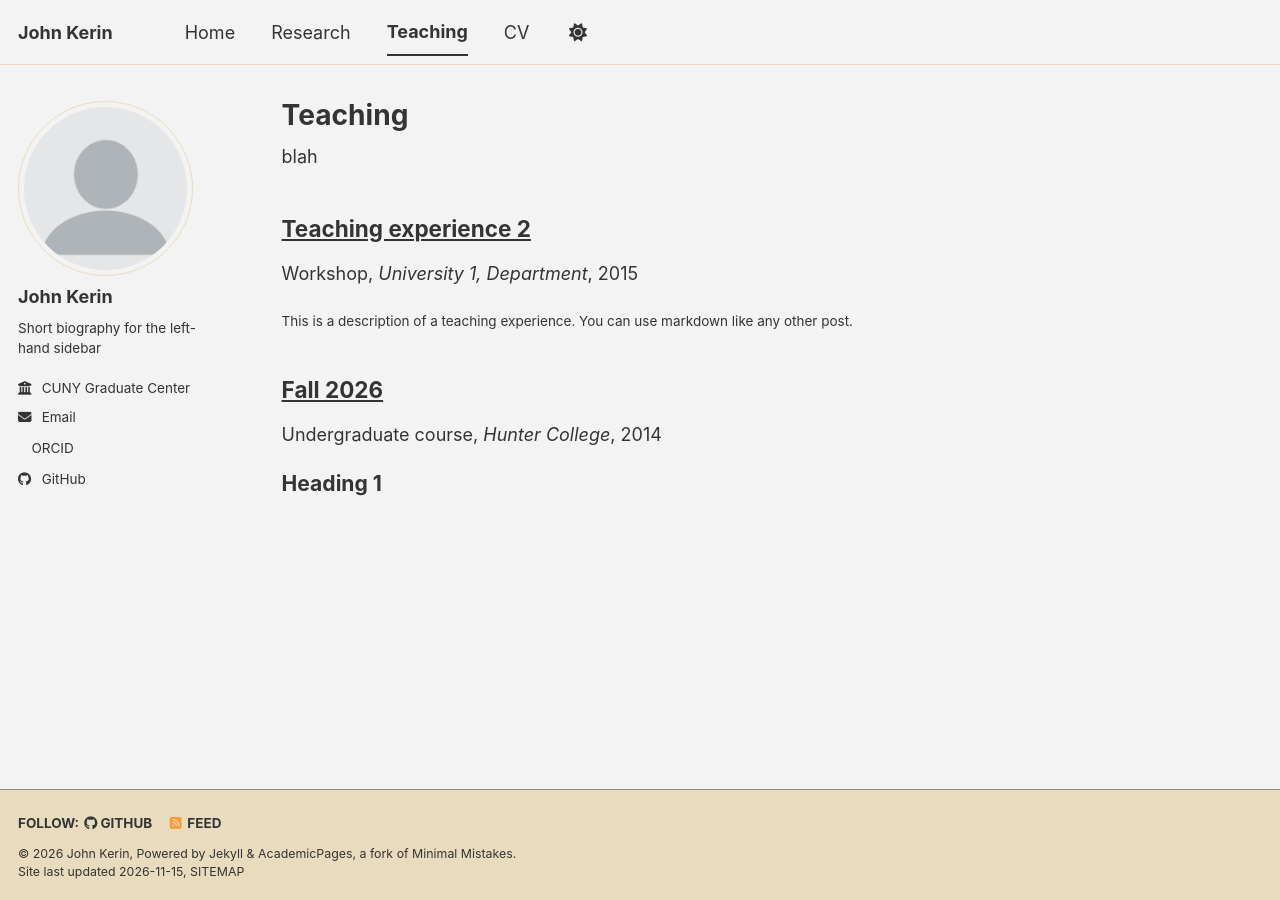
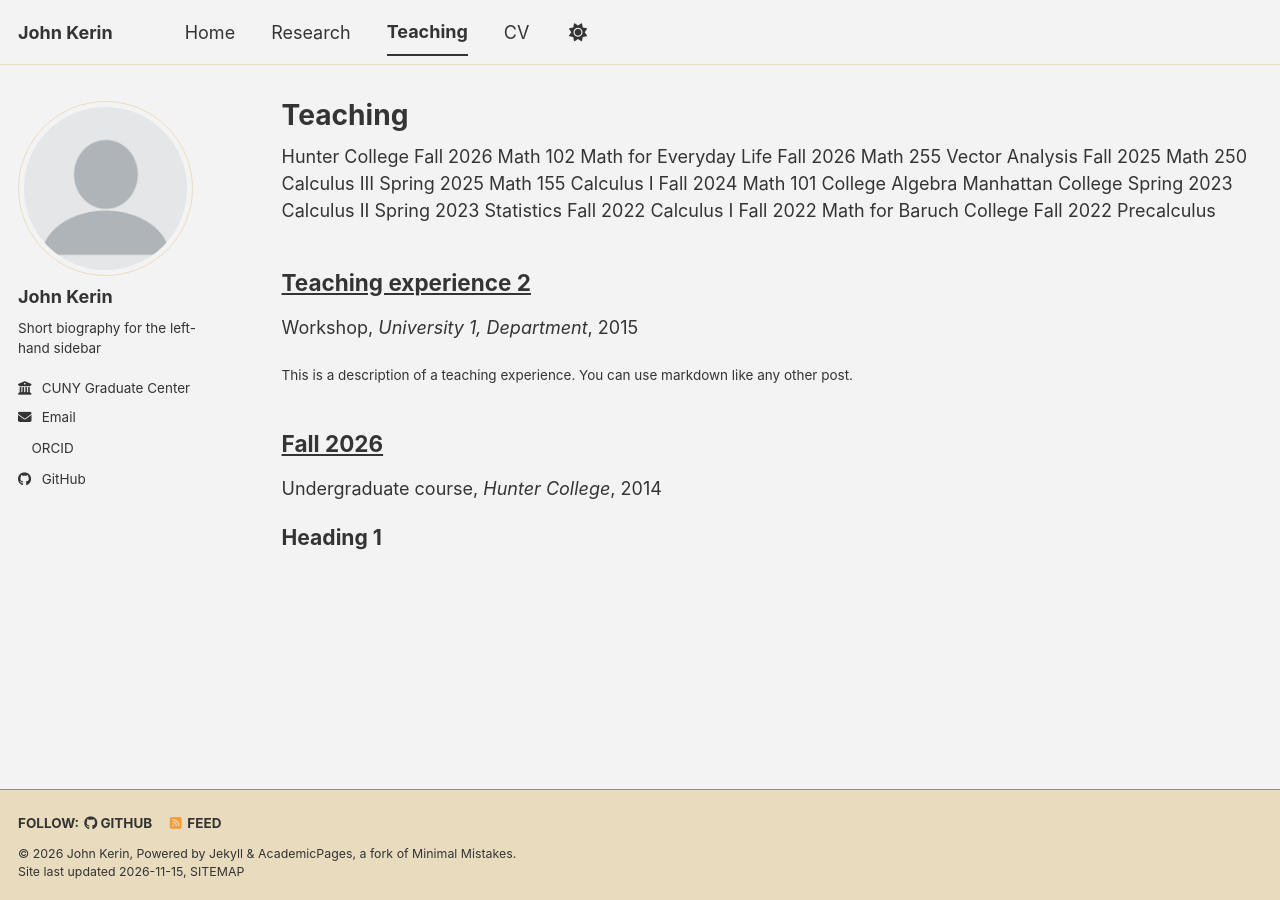
Before and after one commit to johnandrewkerin/johnandrewkerin.github.io, a Jekyll site: the page built from _pages/teaching.html, in a window 1280 px wide. Built offline with Jekyll 4.4.1, drawn with Linux system fonts in a browser that asks for light colours; a script bundle is joined from its source files by our own code; a style sheet for code colours, icons or effects is not loaded.

Commit message:
Update teaching.html

```diff
--- a/_pages/teaching.html
+++ b/_pages/teaching.html
@@ -7,7 +7,21 @@ author_profile: true
 
 {% include base_path %}
 
-blah
+Hunter College
+Fall 2026  Math 102 Math for Everyday Life
+Fall 2026  Math 255 Vector Analysis
+Fall 2025  Math 250 Calculus III
+Spring 2025  Math 155 Calculus I
+Fall 2024  Math 101 College Algebra
+
+Manhattan College
+Spring 2023  Calculus II
+Spring 2023  Statistics
+Fall 2022 Calculus I
+Fall 2022 Math for
+
+Baruch College
+Fall 2022  Precalculus
 
 {% for post in site.teaching reversed %}
   {% include archive-single.html %}
```
